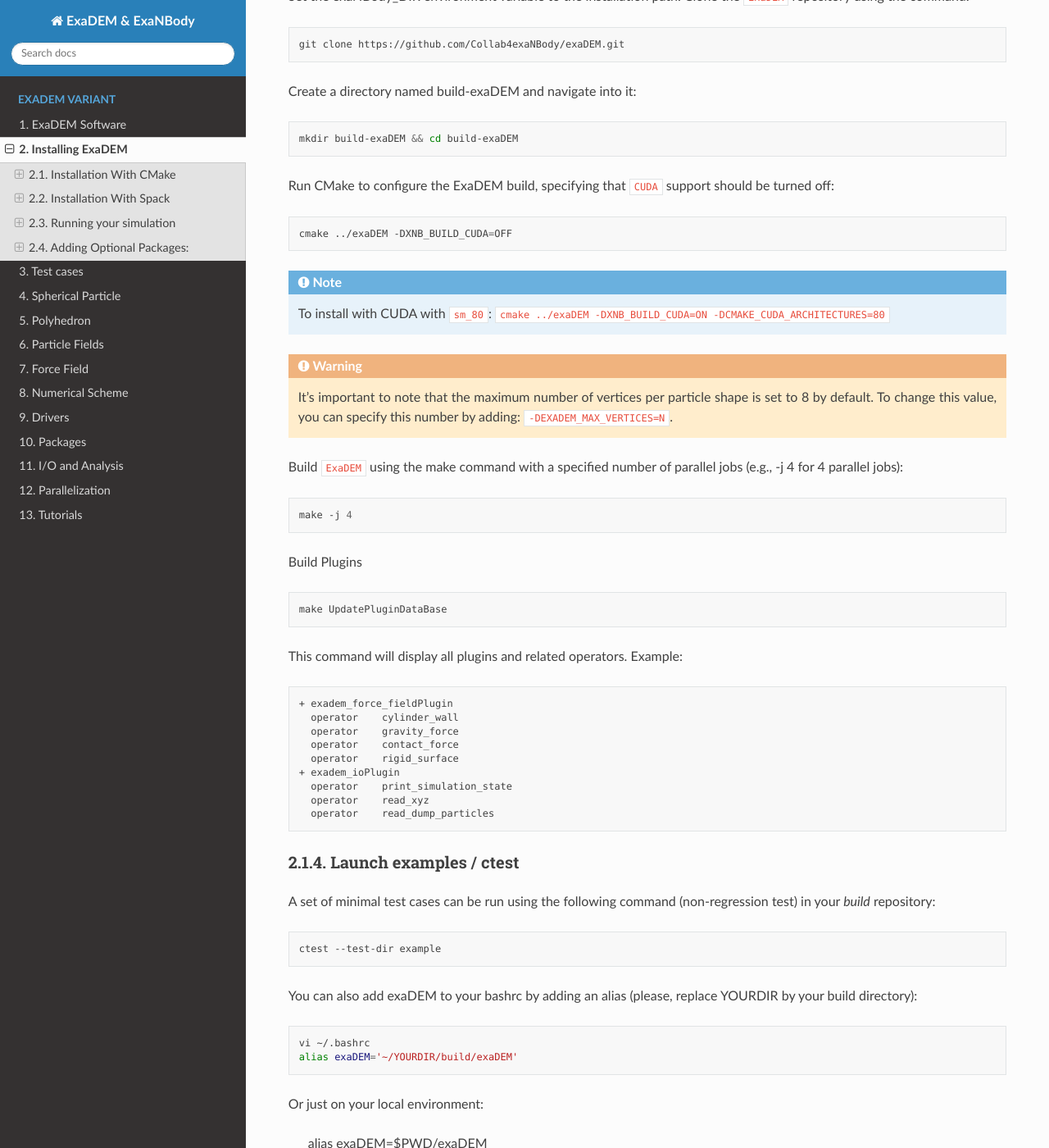
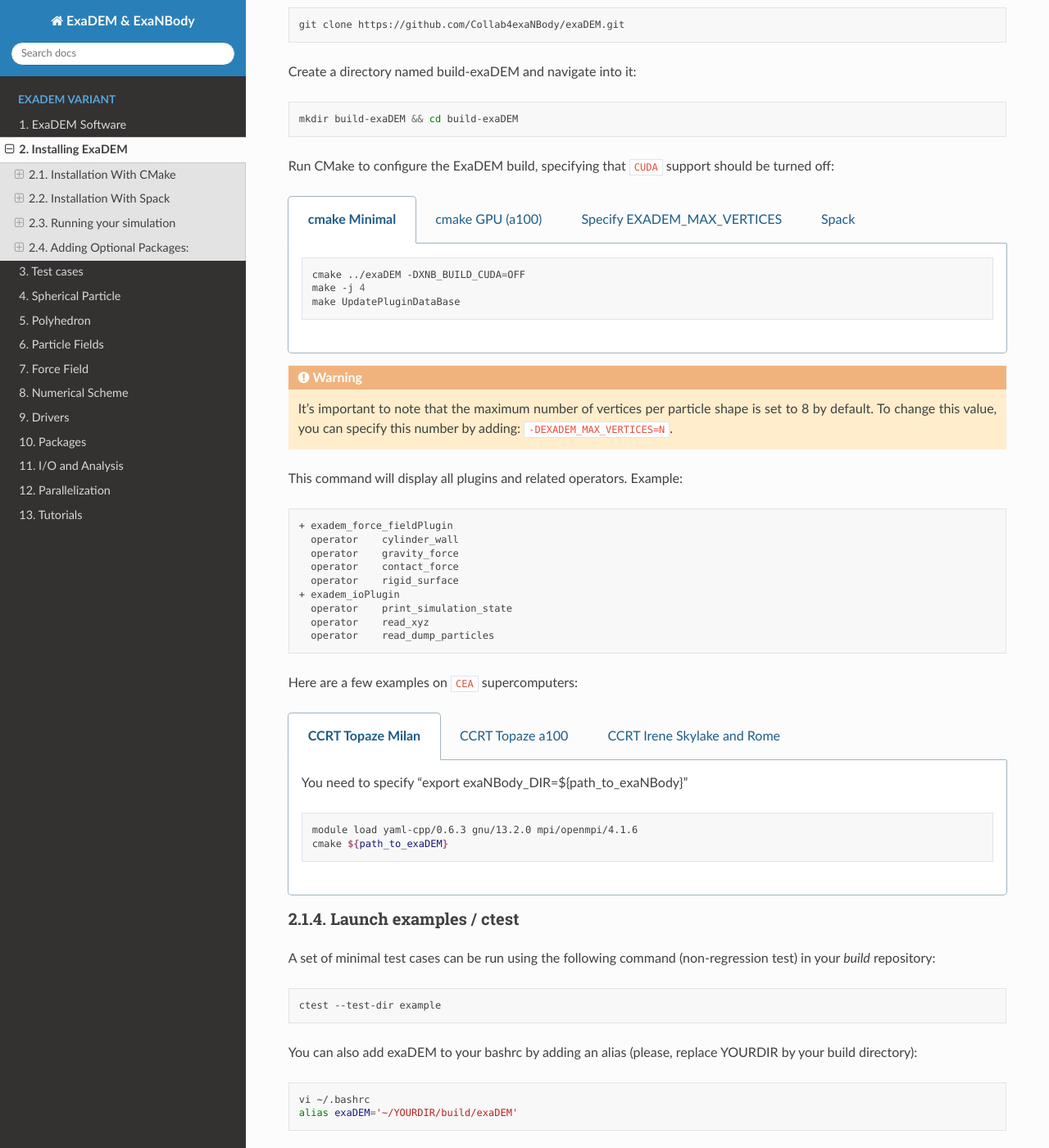
Before and after one commit to Collab4exaNBody/doc_exaDEM, a Sphinx documentation site: the page built from docs/source/project_exaDEM/Installation.rst, in a window 1280 px wide and 1400 px high, scrolled down 1266 px. Shown: the whole window at 82% size. Built offline with Sphinx 7.4.7 and the Read the Docs theme 3.1.0, drawn with Linux system fonts in a browser that asks for light colours; some of the changed text lies outside the part shown.

Commit message:
update isntallation instructions

```diff
--- a/docs/source/project_exaDEM/Installation.rst
+++ b/docs/source/project_exaDEM/Installation.rst
@@ -49,9 +49,7 @@
          cd ${CURRENT_HOME}
          export PATH_TO_YAML=$PWD/install-yaml-cpp
 
-Please ensure to remove `yaml-cpp` and `build-yaml-cpp`.
-
-When installing exaDEM, remember to add the following to your cmake command: ``-DCMAKE_PREFIX_PATH=${PATH_TO_YAML}``.
+Please ensure to remove `yaml-cpp` and `build-yaml-cpp`. When installing exaDEM, remember to add the following to your cmake command: ``-DCMAKE_PREFIX_PATH=${PATH_TO_YAML}``.
 
 Optional Dependencies
 ---------------------
@@ -81,27 +79,45 @@
 
 Run CMake to configure the ExaDEM build, specifying that ``CUDA`` support should be turned off:
 
-.. code-block:: bash
+.. tabs::
 
-   cmake ../exaDEM -DXNB_BUILD_CUDA=OFF
+   .. tab:: cmake Minimal
 
-.. note::
-  To install with CUDA with ``sm_80``: ``cmake ../exaDEM -DXNB_BUILD_CUDA=ON -DCMAKE_CUDA_ARCHITECTURES=80``
+      .. code-block:: bash
+
+         cmake ../exaDEM -DXNB_BUILD_CUDA=OFF
+         make -j 4
+         make UpdatePluginDataBase
+
+   .. tab:: cmake GPU (a100)
+
+      .. code-block:: bash
+
+         cmake ../exaDEM -DXNB_BUILD_CUDA=ON -DCMAKE_CUDA_ARCHITECTURES=80
+         make -j 4
+         make UpdatePluginDataBase
+
+   .. tab:: Specify EXADEM_MAX_VERTICES
+
+      .. code-block:: bash
+
+         cmake ../exaDEM -DEXADEM_MAX_VERTICES=36
+         make -j 4
+         make UpdatePluginDataBase
+
+   .. tab:: Spack
+
+      See the spack section if you need to install spack.
+
+      The ``spack_repo`` directory is in the exaDEM repository, you need to ``git clone`` exaDEM.
+
+      .. code-block:: bash
+
+         spack repo add spack_repo
+         spack install exadem
 
 .. warning::
   It's important to note that the maximum number of vertices per particle shape is set to 8 by default. To change this value, you can specify this number by adding: ``-DEXADEM_MAX_VERTICES=N``.
-
-Build ``ExaDEM`` using the make command with a specified number of parallel jobs (e.g., -j 4 for 4 parallel jobs):
-
-.. code-block:: bash
-
-   make -j 4
-
-Build Plugins
-
-.. code-block:: bash
-
-   make UpdatePluginDataBase
 
 This command will display all plugins and related operators. Example:
 
@@ -117,6 +133,37 @@
    operator    read_xyz
    operator    read_dump_particles
 
+
+Here are a few examples on ``CEA`` supercomputers:
+
+.. tabs::
+
+   .. tab:: CCRT Topaze Milan
+
+      You need to specify "export exaNBody_DIR=${path_to_exaNBody}"
+
+      .. code-block:: bash
+
+         module load yaml-cpp/0.6.3 gnu/13.2.0 mpi/openmpi/4.1.6
+         cmake ${path_to_exaDEM}
+
+   .. tab:: CCRT Topaze a100
+
+      You need to specify "export exaNBody_DIR=${path_to_exaNBody}"
+
+      .. code-block:: bash
+
+         module load yaml-cpp/0.6.3 gnu/11.1.0 mpi/openmpi/4.1.6 cuda/12.3
+         cmake ${path_to_exaDEM} -DXNB_BUILD_CUDA=ON -DCMAKE_CUDA_ARCHITECTURES=80
+
+   .. tab:: CCRT Irene Skylake and Rome
+
+      You need to specify "export exaNBody_DIR=${path_to_exaNBody}"
+
+      .. code-block:: bash
+
+         module load yaml-cpp/0.6.3 gnu/13.2.0 mpi/openmpi/4.1.6
+         cmake ${path_to_exaDEM}
 
 Launch examples / ctest
 -----------------------
```
Also changed, not shown: other parts of docs/source/project_exaDEM/Installation.rst (+1 -1 lines).
